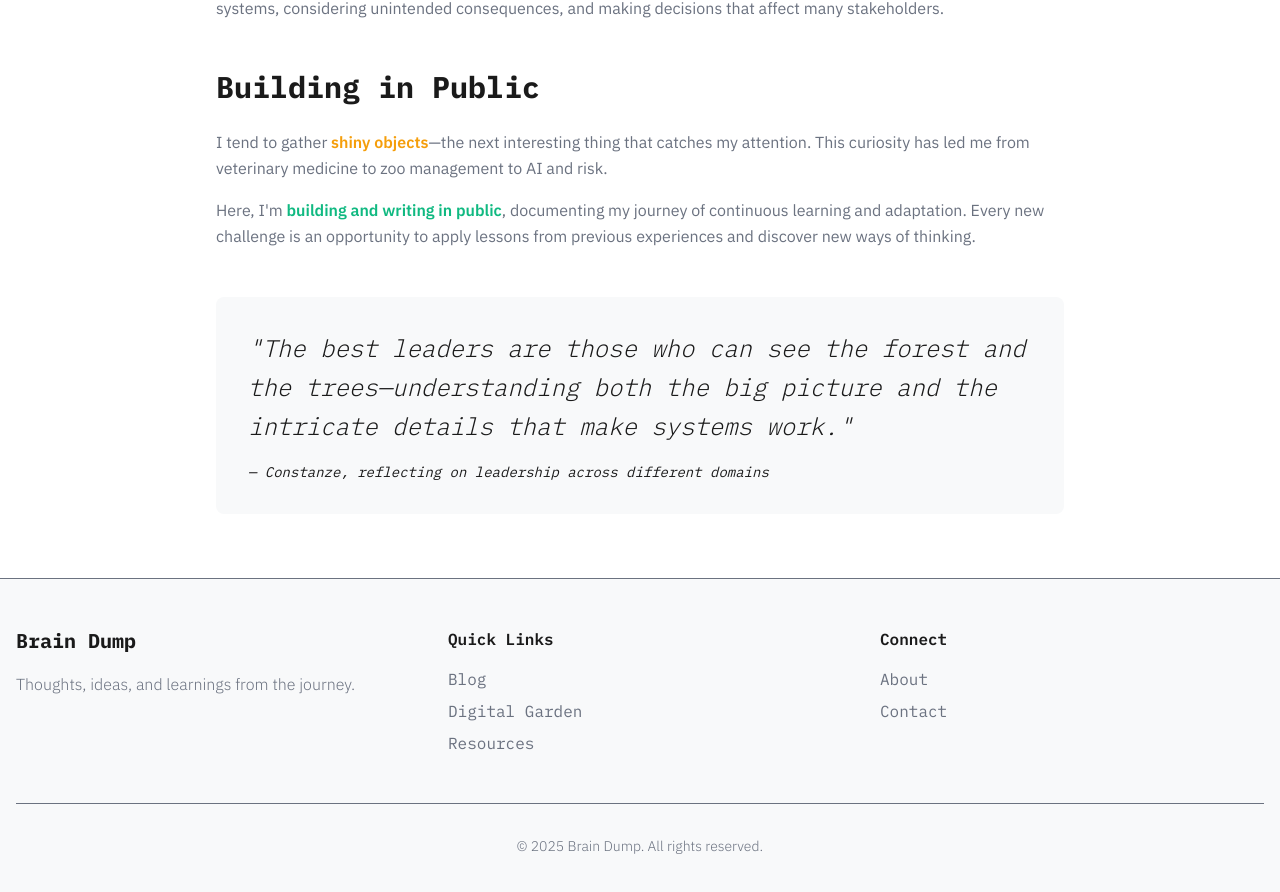
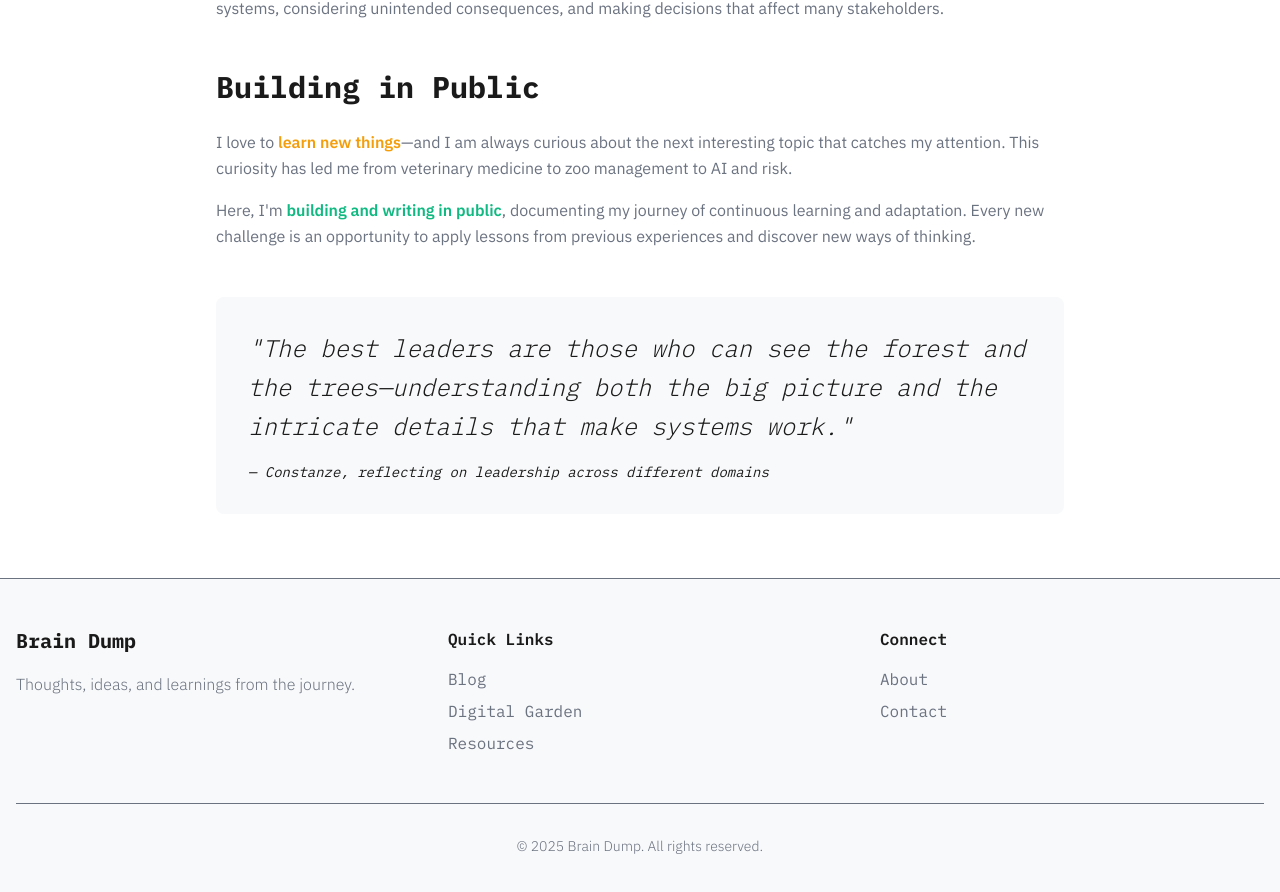
Before and after one commit to Conzi84/braindumpproject2, a Next.js app: page /about in a window 1280 px wide. Shown: the part 1076-1968 px from the top of the page. Built offline with nearby package versions, Linux system fonts and the light colour scheme.

Commit message:
Update page.tsx

```diff
--- a/app/about/page.tsx
+++ b/app/about/page.tsx
@@ -77,7 +77,7 @@ export default function AboutPage() {
             </h2>
             <div className="space-y-4 text-light-text dark:text-light-text-secondary dark:text-dark-text-secondary font-open-sans leading-relaxed">
               <p>
-                I tend to gather <span className="text-highlight-yellow font-semibold">shiny objects</span>—the next interesting thing
+                I love to <span className="text-highlight-yellow font-semibold">learn new things</span>—and I am always curious about the next interesting topic
                 that catches my attention. This curiosity has led me from veterinary medicine to zoo management to AI and risk.
               </p>
               <p>
```
